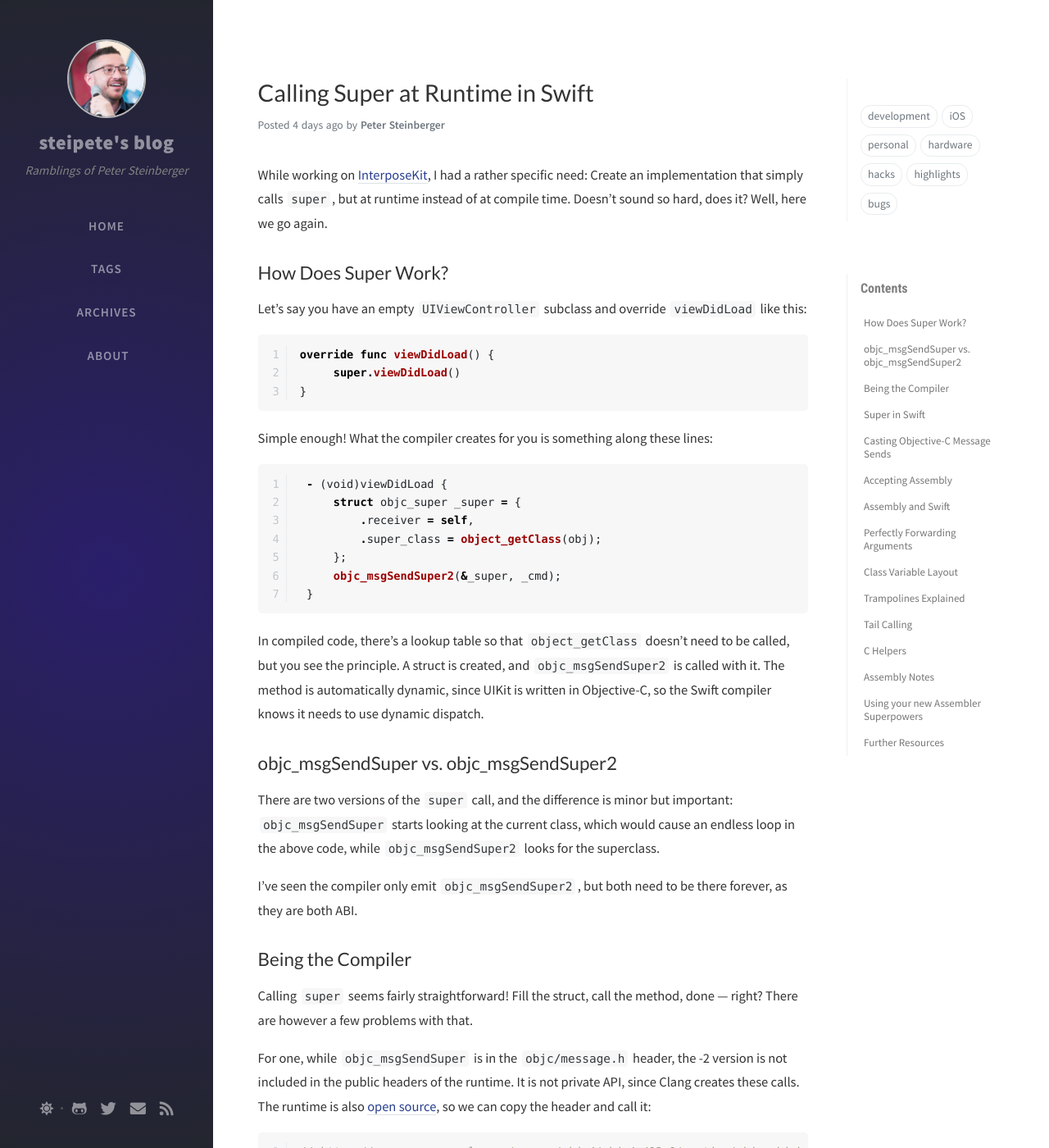
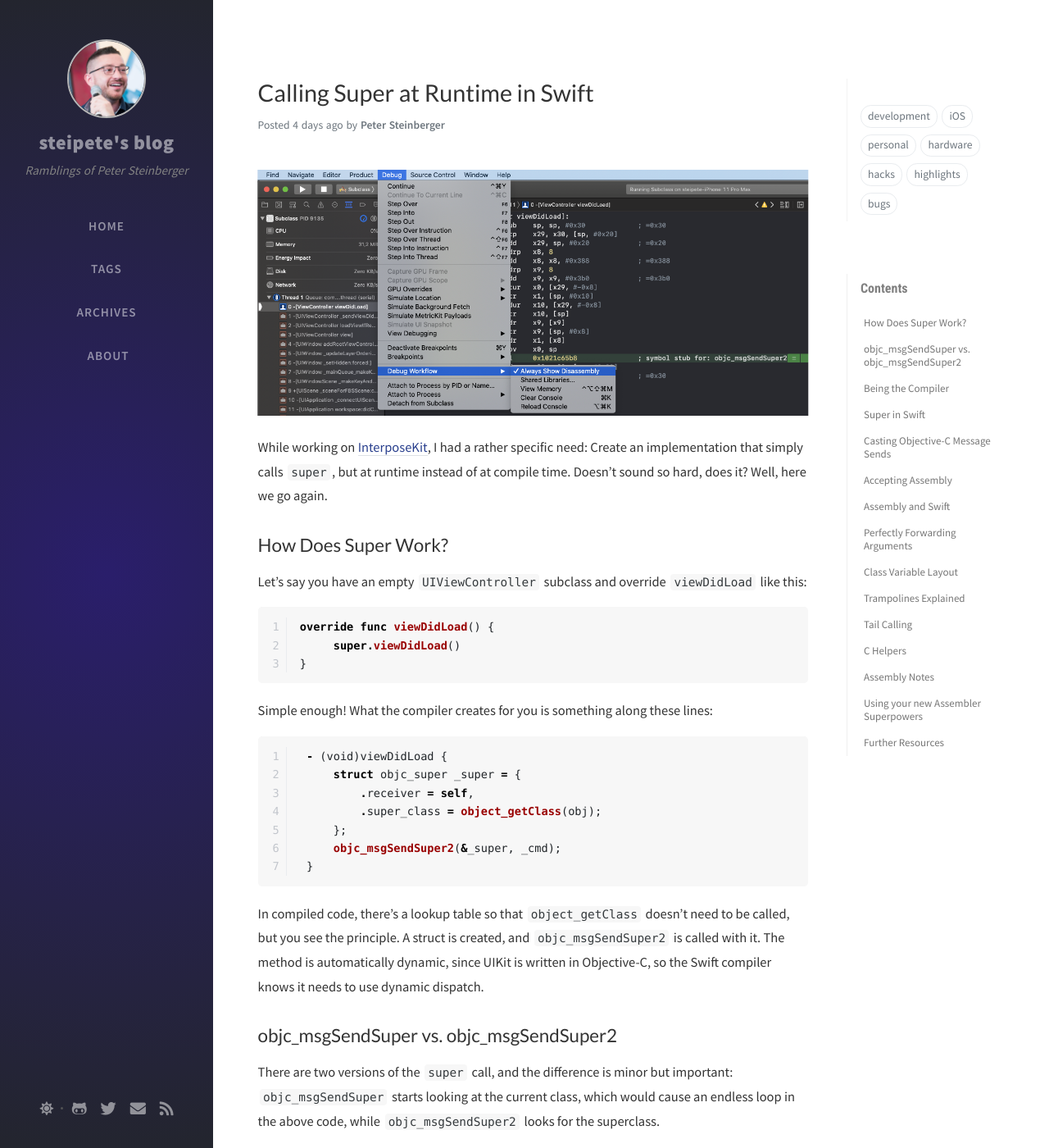
Before and after one commit to steipete/steipete.com, a Jekyll site: the page built from _posts/2020-06-10-calling-super-at-runtime.md, in a window 1280 px wide and 1400 px high. Shown: the whole window at 82% size. Built offline with Jekyll 4.4.1, drawn with Linux system fonts in a browser that asks for light colours; nearby versions of some CDN libraries; comment, search, counter and statistics services are not loaded.

Commit message:
change header

```diff
--- a/_posts/2020-06-10-calling-super-at-runtime.md
+++ b/_posts/2020-06-10-calling-super-at-runtime.md
@@ -3,12 +3,8 @@ layout: post
 title: "Calling Super at Runtime in Swift"
 date: 2020-06-06 10:30:00 +0200
 tags: highlights
-image: /assets/img/2020/calling-super/arm64-registers.jpg
+image: /assets/img/2020/calling-super/Xcode-debug.png
 ---
-
-<style type="text/css">
-div.post-content > img:first-child { display:none; }
-</style>
 
 While working on [InterposeKit](https://interposekit.com/), I had a rather specific need: Create an implementation that simply calls `super`, but at runtime instead of at compile time. Doesn’t sound so hard, does it? Well, here we go again.
 
```
